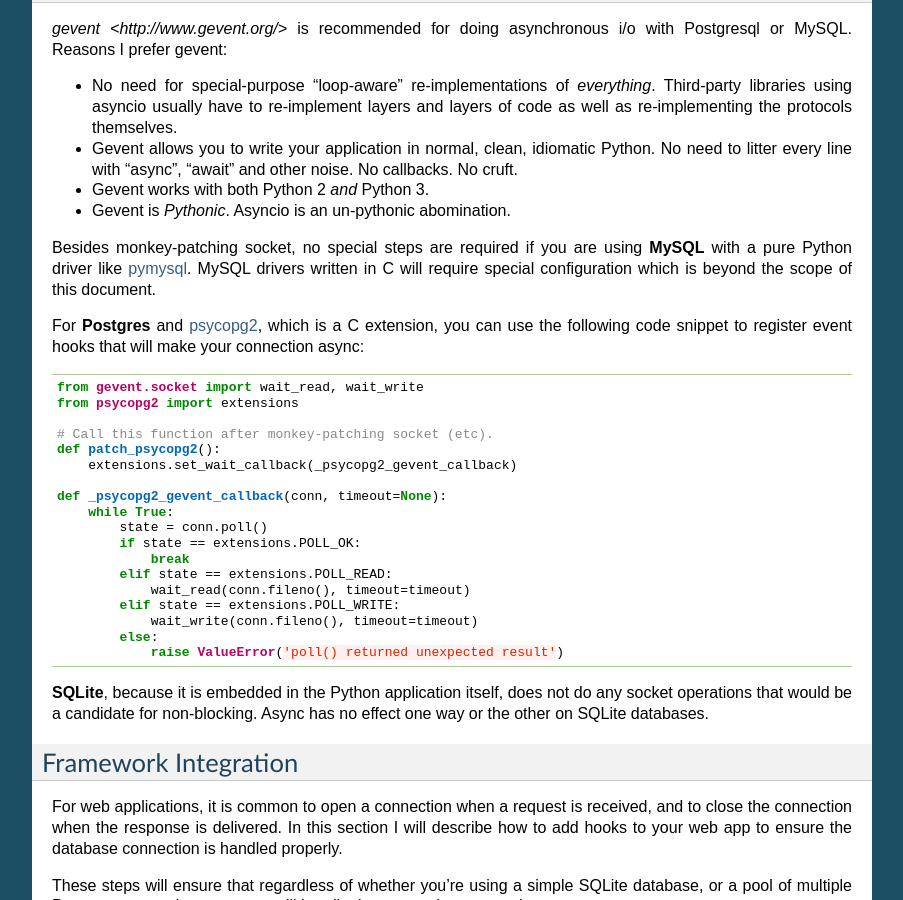
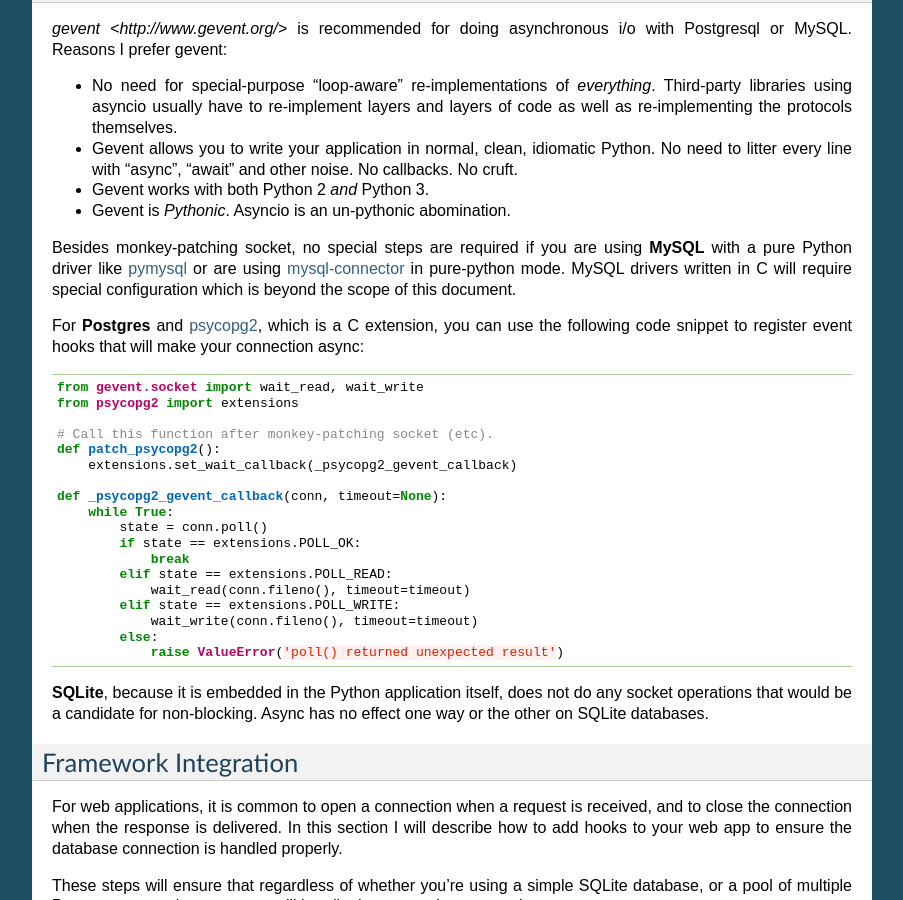
Before and after one commit to coleifer/peewee, a Sphinx documentation site: the page built from docs/peewee/database.rst, in a window 1280 px wide and 900 px high, scrolled down 12262 px. Shown: the whole window, without its empty margins (198-1101 px from the left). Built offline with Sphinx 7.4.7, drawn with Linux system fonts in a browser that asks for light colours; pages that are not in the unit, such as notebooks, are missing from menus.

Commit message:
Update async notes.

```diff
--- a/docs/peewee/database.rst
+++ b/docs/peewee/database.rst
@@ -825,9 +825,10 @@
 * Gevent is *Pythonic*. Asyncio is an un-pythonic abomination.
 
 Besides monkey-patching socket, no special steps are required if you are using
-**MySQL** with a pure Python driver like `pymysql <https://github.com/PyMySQL/PyMySQL>`_.
-MySQL drivers written in C will require special configuration which is beyond
-the scope of this document.
+**MySQL** with a pure Python driver like `pymysql <https://github.com/PyMySQL/PyMySQL>`_
+or are using `mysql-connector <https://dev.mysql.com/doc/connector-python/en/>`_
+in pure-python mode. MySQL drivers written in C will require special
+configuration which is beyond the scope of this document.
 
 For **Postgres** and `psycopg2 <http://initd.org/psycopg>`_, which is a C
 extension, you can use the following code snippet to register event hooks that
```
